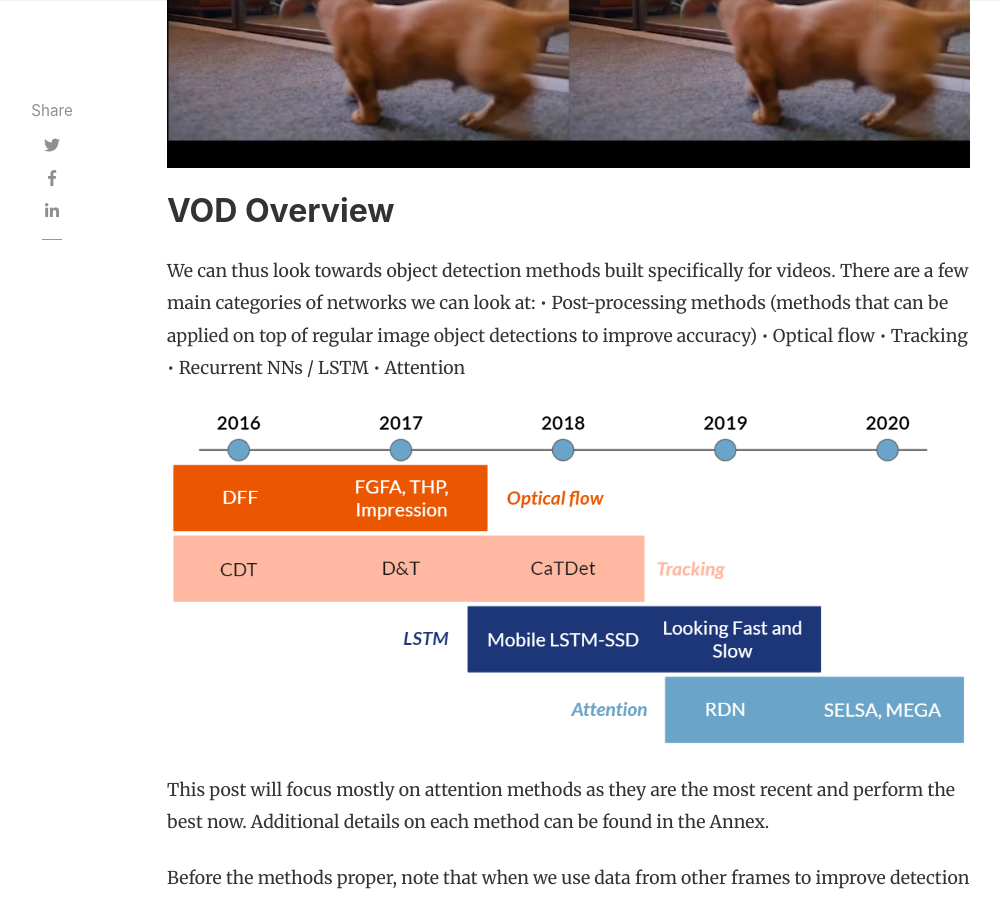
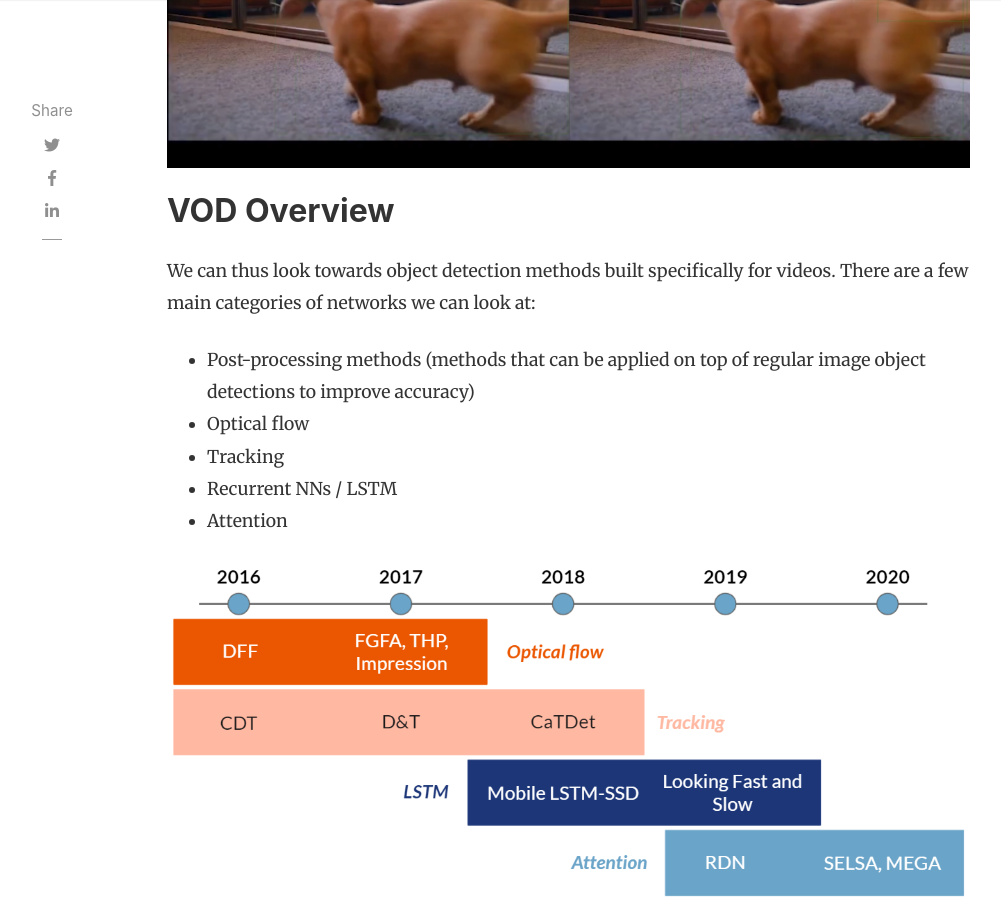
Before and after one commit to DinoHub/dinohub.github.io, a Jekyll site: the page built from _posts/2021-06-02-Video-Object-Detection.md, in a window 1280 px wide and 900 px high, scrolled down 1902 px. Shown: the whole window, without its empty margins (118-1119 px from the left). Built offline with Jekyll 4.4.1, drawn with Linux system fonts in a browser that asks for light colours; nearby versions of some CDN libraries; comment, search, counter and statistics services are not loaded; some of the changed text lies outside the part shown.

```diff
--- a/_posts/2021-06-02-Video-Object-Detection.md
+++ b/_posts/2021-06-02-Video-Object-Detection.md
@@ -26,11 +26,12 @@ Click below for Demo Video!
 ## VOD Overview
 
 We can thus look towards object detection methods built specifically for videos. There are a few main categories of networks we can look at:
-    • Post-processing methods (methods that can be applied on top of regular image object detections to improve accuracy)
-    • Optical flow
-    • Tracking
-    • Recurrent NNs / LSTM
-    • Attention
+
+- Post-processing methods (methods that can be applied on top of regular image object detections to improve accuracy)
+- Optical flow
+- Tracking
+- Recurrent NNs / LSTM
+- Attention
 
 ![Figure 1: Overview of VOD networks from each category](../assets/images/vod/overview.jpg)
 
@@ -104,4 +105,4 @@ Credits to the paper [A Review of Video Object Detection: Datasets, Metrics and
 
 ## Annex
 
-Sharing slides: https://docs.google.com/presentation/d/1eC2Jv0QiWzoS5cq1WdvBMwcx8ARMyEQh1dnsL8hY-U0/edit?usp=sharing
+[Sharing slides](https://docs.google.com/presentation/d/1eC2Jv0QiWzoS5cq1WdvBMwcx8ARMyEQh1dnsL8hY-U0/edit?usp=sharing)
```
